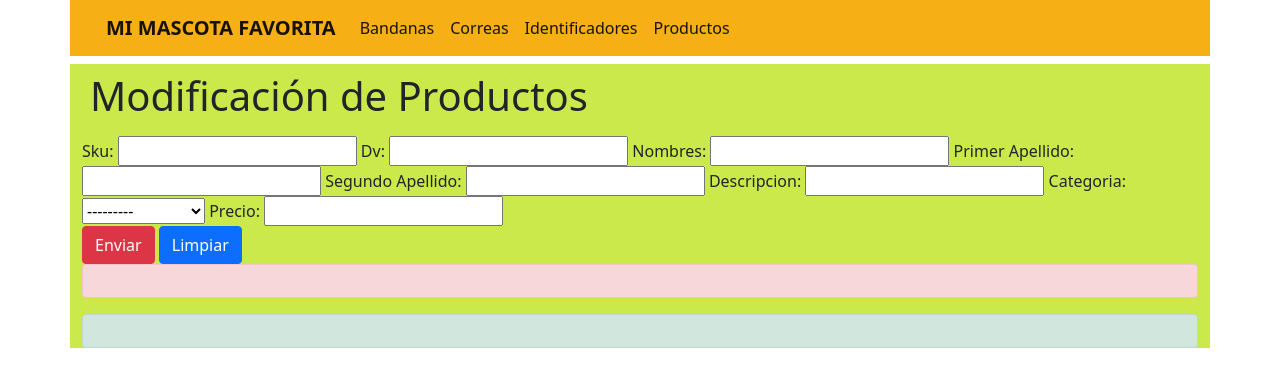
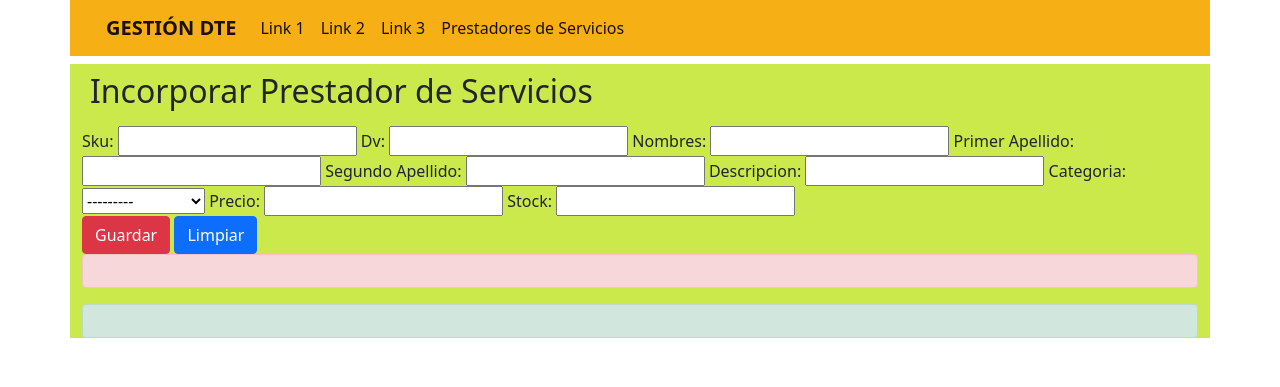
Before and after one commit to PiaTrujillo/Evaluacion4, a Django app: page /form_producto.html in a window 1280 px wide. Shown: the top 387 px of the page. Run offline with Django 4.2, Linux system fonts and the light colour scheme; data comes from the database, SQL or seed files in the repository.

Commit message:
Modificaciones detalle
Incorporación de stock para que no se caiga
Modificación de nombres en los encabezados

```diff
--- a/Proyecto_Final/core/forms.py
+++ b/Proyecto_Final/core/forms.py
@@ -6,4 +6,4 @@
 
     class Meta:
         model = Producto
-        fields = ['sku','dv','nombre','primer_apellido','segundo_apellido','descripcion','categoria','precio']
+        fields = ['sku','dv','nombre','primer_apellido','segundo_apellido','descripcion','categoria','precio','stock']
--- a/Proyecto_Final/core/templates/core/form_mod_producto.html
+++ b/Proyecto_Final/core/templates/core/form_mod_producto.html
@@ -12,13 +12,13 @@
   </head>
   <body>
     <div class="container">
-      <h1>Modificar Productos</h1>
+      <h2>Modificar Datos Prestador de Servicios</h2>
       <form action="" method="post" id="formulario">
           {% csrf_token %}
         <div class="form-group">
           {{ form.as_table }}
         </div>
-        <input type="submit" value="Enviar" class="btn btn-danger" id="Modificar">
+        <input type="submit" value="Guardar" class="btn btn-danger" id="Guardar">
         <input type="reset" value="Limpiar" class="btn btn-primary" id="limpiar">
         <div id="error" class="alert alert-danger" role="alert"></div>
       </form>
--- a/Proyecto_Final/core/templates/core/form_producto.html
+++ b/Proyecto_Final/core/templates/core/form_producto.html
@@ -12,9 +12,9 @@
       integrity="sha384-1BmE4kWBq78iYhFldvKuhfTAU6auU8tT94WrHftjDbrCEXSU1oBoqyl2QvZ6jIW3"
       crossorigin="anonymous"
     />
-    <!-- <link rel="stylesheet" href="formato.css" /> -->
+    <!-- <link rel="stylesheet" href="static/core/css/formato.css" /> -->
 
-    <title>Mi Mascota Favorita</title>
+    <title>Gestión DTE</title>
   </head>
   <!-- Inicio barra de navegación -->
   <div
@@ -25,7 +25,7 @@
       <nav class="navbar navbar-expand-lg navbar-light">
         <div class="container-lg">
           <a class="navbar-brand" href="index.html"
-            ><b>MI MASCOTA FAVORITA</b></a
+            ><b>GESTIÓN DTE</b></a
           >
           <button
             class="navbar-toggler"
@@ -45,28 +45,28 @@
                   class="nav-link active"
                   aria-current="page"
                   href="bandanas.html"
-                  >Bandanas</a>
+                  >Link 1</a>
               </li>
               <li class="nav-item">
                 <a
                   class="nav-link active"
                   aria-current="page"
                   href="correas.html"
-                  >Correas</a>
+                  >Link 2</a>
               </li>
               <li class="nav-item">
                 <a
                   class="nav-link active"
                   aria-current="page"
                   href="identificadores.html"
-                  >Identificadores</a>
+                  >Link 3</a>
               </li>
               <li class="nav-item">
                 <a
                   class="nav-link active"
                   aria-current="page"
                   href="productos.html"
-                  >Productos</a>
+                  >Prestadores de Servicios</a>
               </li>
             </ul>
           </div>
@@ -78,7 +78,7 @@
 
   <div class="container-lg" style="background-color: rgba(191, 228, 29, 0.788)">
     <div class="row align-items-center mt-2 p-2">
-        <h1>Modificación de Productos</h1>
+        <h2>Incorporar Prestador de Servicios</h2>
     </div>
   </div>
 
@@ -89,8 +89,8 @@
         <div class="form-group">
           {{ form.as_table }}
         </div>
-        <input type="submit" value="Enviar" class="btn btn-danger" id="enviar">
-        <input type="reset" value="Limpiar" class="btn btn-primary" id="limpiar">
+        <input type="submit" value="Guardar" class="btn btn-danger" id="Guardar">
+        <input type="reset" value="Limpiar" class="btn btn-primary" id="Limpiar">
         <div id="error" class="alert alert-danger" role="alert"></div>
       </form>
       <div class="alert alert-success" role="alert">{{mensaje}}</div>
--- a/Proyecto_Final/core/templates/core/productos.html
+++ b/Proyecto_Final/core/templates/core/productos.html
@@ -96,6 +96,7 @@
                   <th scope="col">Correo</th> <!--Se cambia de Stock a Correo-->
                   <th scope="col">Banco</th>  <!--Se cambia de Categoría a Banco-->
                   <th scope="col">Cuenta</th> <!--Se cambia de Descripción a Cuenta-->
+                  <th scope="col">Blabla</th>
                 </tr>
               </thead>
                 <tbody>
@@ -109,6 +110,7 @@
                     <td>{{prod.descripcion}}</td>
                     <td>{{prod.categoria.nombreCategoria}}</td>
                     <td>{{prod.precio}}</td>
+                    <td>{{prod.stock}}</td>
                     <td><a class="btn btn-primary" href="{% url 'form_mod_producto' prod.sku %}" role="button">Modificar</a></td>
                     <td><a class="btn btn-danger" href="{% url 'form_del_producto' prod.sku %}" role="button">Eliminar</a></td>
                   </tr>
--- a/Proyecto_Final/rest_producto/serializers.py
+++ b/Proyecto_Final/rest_producto/serializers.py
@@ -3,4 +3,4 @@
 class ProductoSerializer(serializers.ModelSerializer):
     class Meta:
         model = Producto
-        fields =['sku','dv','nombre','primer_apellido','segundo_apellido','descripcion','categoria','precio']
+        fields =['sku','dv','nombre','primer_apellido','segundo_apellido','descripcion','categoria','precio','stock']
```
Also changed, not shown: Proyecto_Final/core/static/core/css/formato.css (+12 -0 lines).
